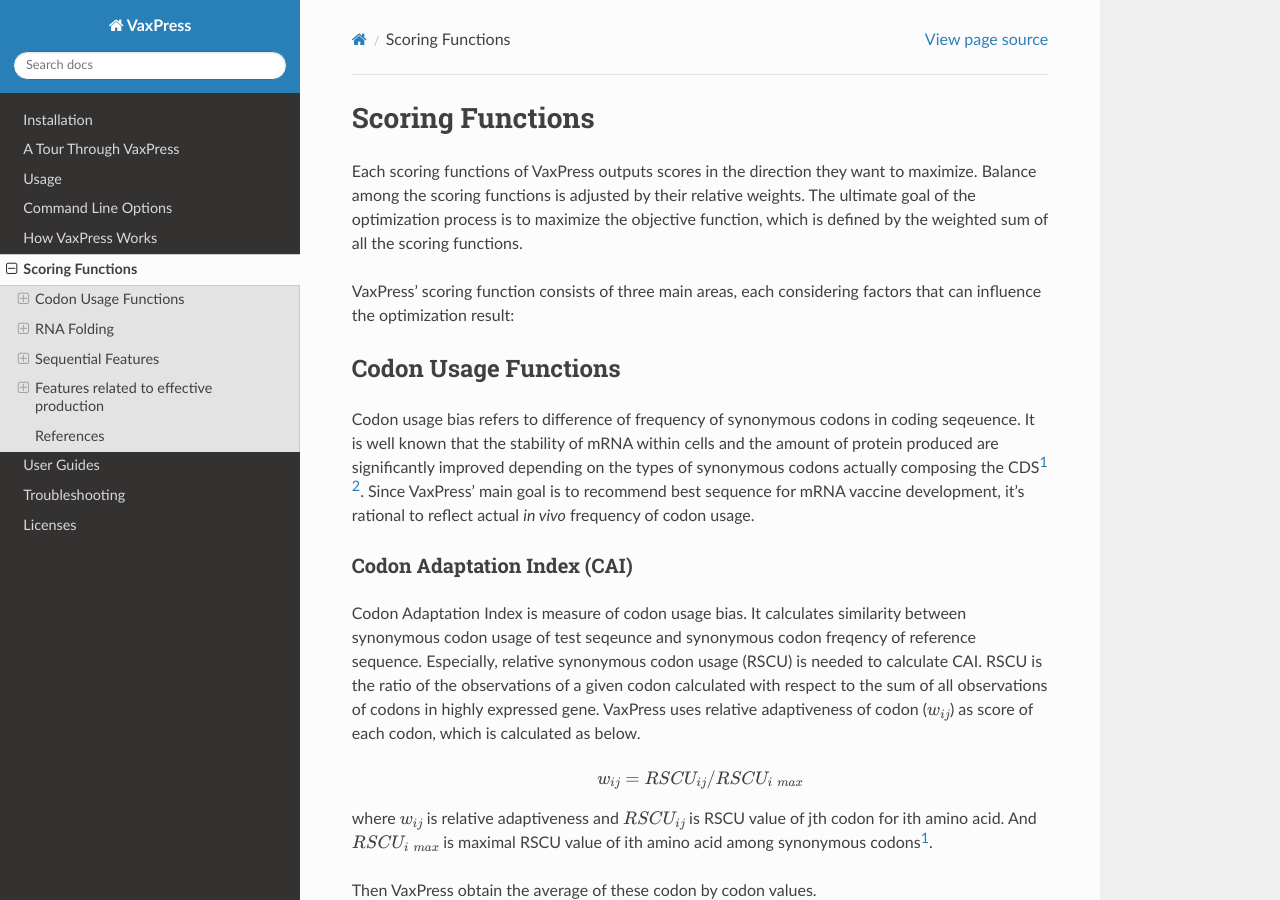
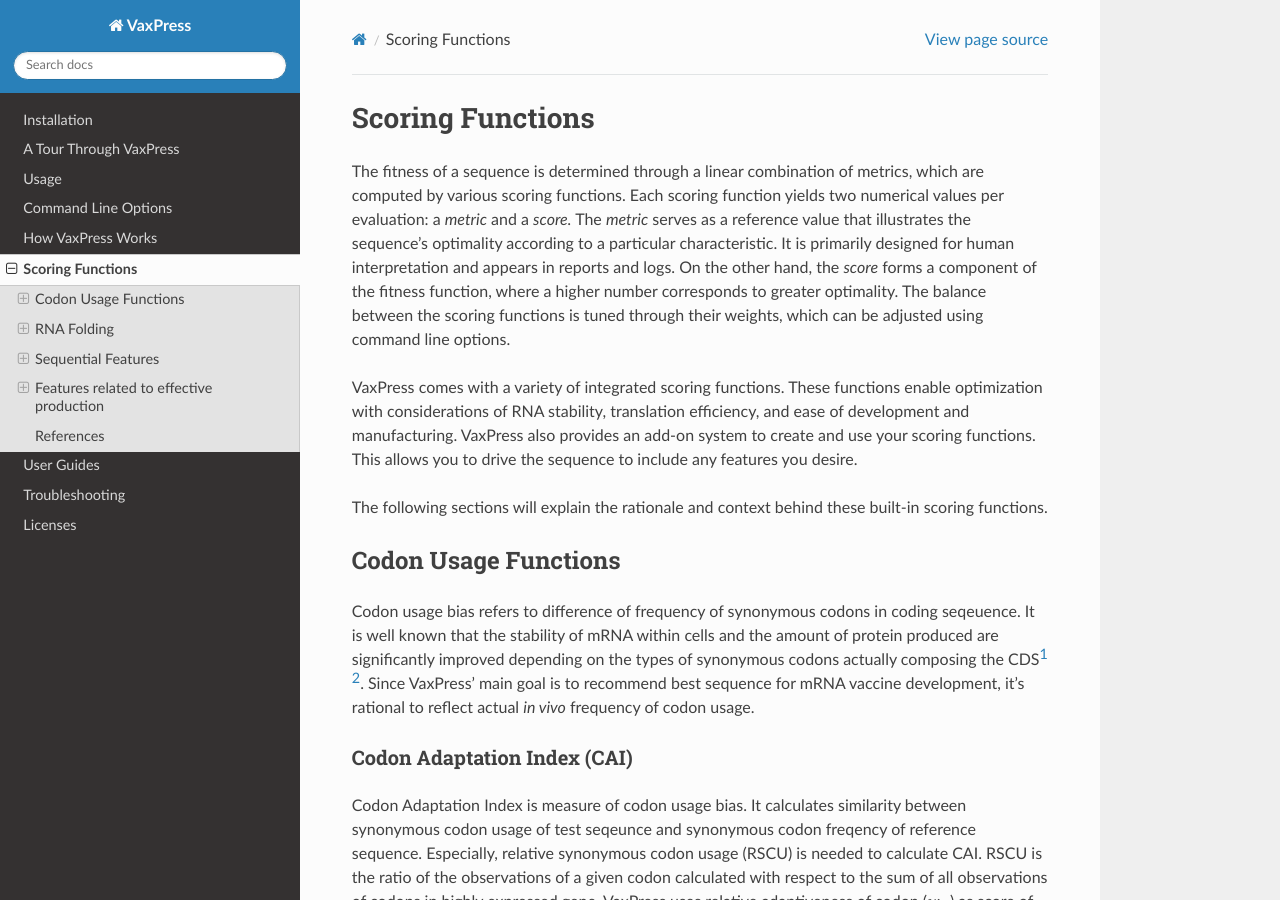
Before and after one commit to ChangLabSNU/VaxPress, a Sphinx documentation site: the page built from docs/scoring_functions.rst, in a window 1280 px wide and 900 px high. Built offline with Sphinx 7.4.7 and the Read the Docs theme 2.0.0, drawn with Linux system fonts in a browser that asks for light colours.

Commit message:
Revise the intro sect. in scoring functions page.

```diff
--- a/docs/scoring_functions.rst
+++ b/docs/scoring_functions.rst
@@ -2,17 +2,30 @@
 Scoring Functions
 *****************
 
-Each scoring functions of VaxPress outputs scores in the direction
-they want to maximize. Balance among the scoring functions is
-adjusted by their relative weights. The ultimate goal of the
-optimization process is to maximize the objective function, which
-is defined by the weighted sum of all the scoring functions.
+The fitness of a sequence is determined through a linear combination
+of metrics, which are computed by various scoring functions. Each
+scoring function yields two numerical values per evaluation: a
+*metric* and a *score.* The *metric* serves as a reference value
+that illustrates the sequence's optimality according to a particular
+characteristic. It is primarily designed for human interpretation
+and appears in reports and logs. On the other hand, the *score*
+forms a component of the fitness function, where a higher number
+corresponds to greater optimality. The balance between the scoring
+functions is tuned through their weights, which can be adjusted
+using command line options.
 
 .. index:: Objective Function
 .. index:: Scoring Function
 
-VaxPress' scoring function consists of three main areas, each
-considering factors that can influence the optimization result:
+VaxPress comes with a variety of integrated scoring functions. These
+functions enable optimization with considerations of RNA stability,
+translation efficiency, and ease of development and manufacturing.
+VaxPress also provides an add-on system to create and use your
+scoring functions. This allows you to drive the sequence to include
+any features you desire.
+
+The following sections will explain the rationale and context behind
+these built-in scoring functions.
 
 .. index:: Codon Usage
 .. index:: Bicodon Usage
```
